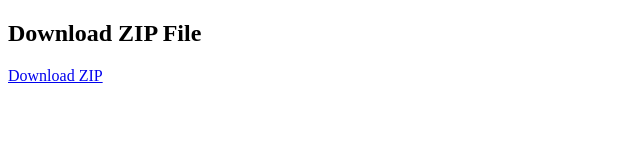
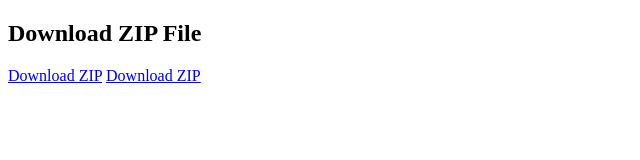
Before and after one commit to ParepalliViswambhar/Scam, a plain HTML site: page index.html in a window 1280 px wide. Shown: the whole page, without its empty margins (0-640 px from the left). Drawn offline with Linux system fonts and the light colour scheme.

Commit message:
Add files via upload

```diff
--- a/index.html
+++ b/index.html
@@ -6,5 +6,6 @@
 <body>
     <h2>Download ZIP File</h2>
     <a href="exps.zip" download="True">Download ZIP</a>
+    <a href="sample.zip" download>Download ZIP</a>
 </body>
 </html>
```
Also changed, not shown: 1 other file.
